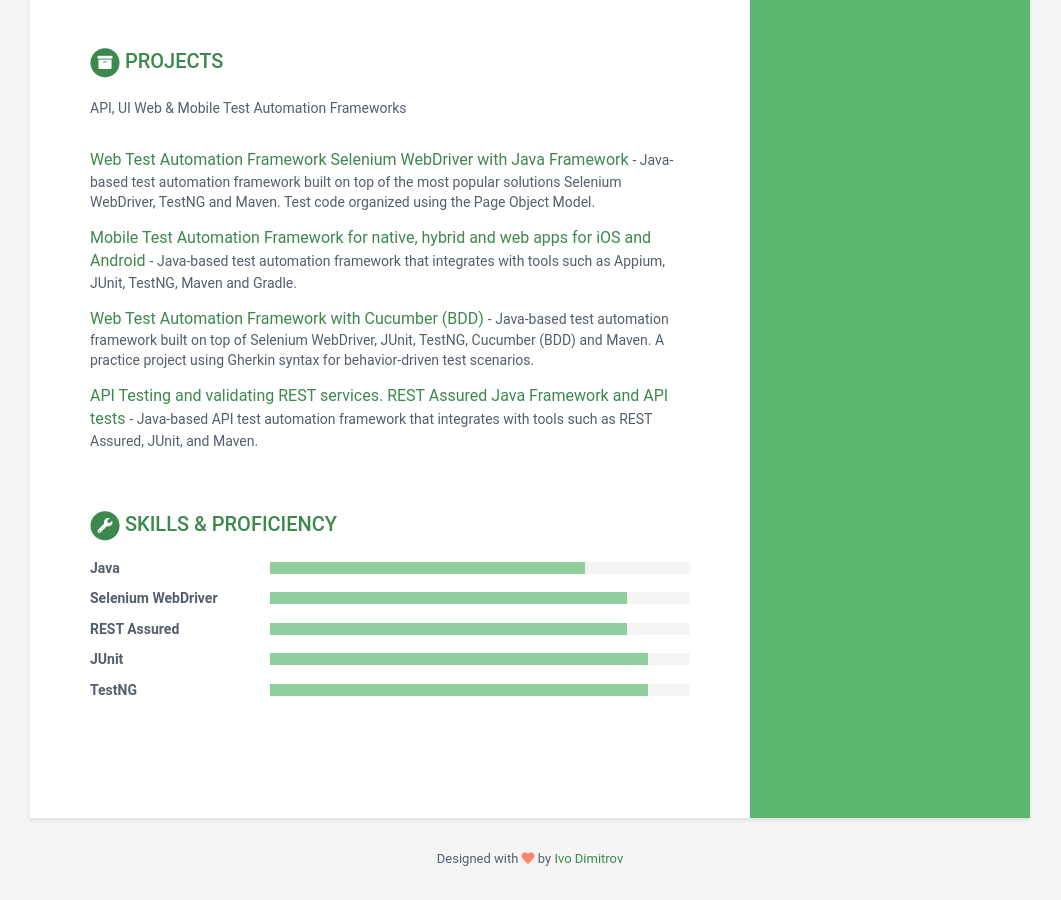
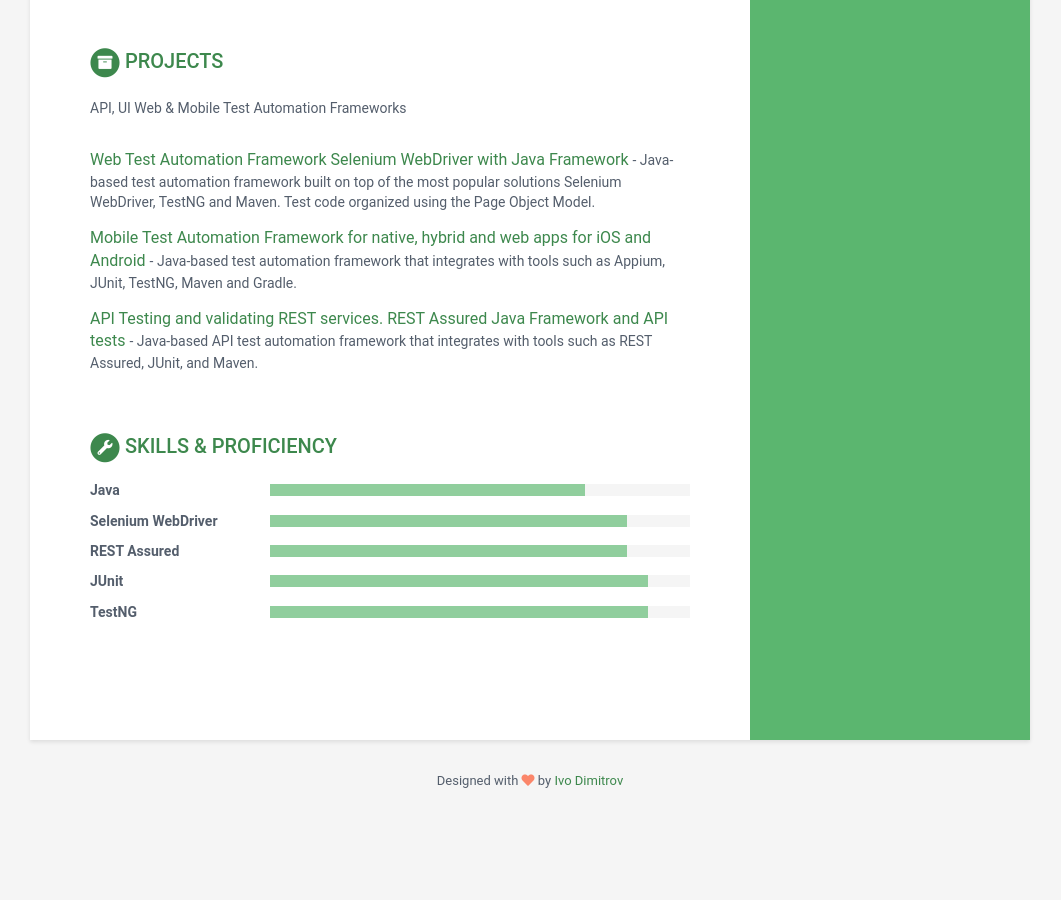
Before and after one commit to ivodimitrov/resume, a Jekyll site: the page built from index.html, in a window 1280 px wide and 900 px high, scrolled down 2260 px. Shown: the whole window, without its empty margins (110-1171 px from the left). Built offline with Jekyll 4.4.1, drawn with Linux system fonts in a browser that asks for light colours; after the commit the page ends 3082 px from its top, so only the background shows below that.

Commit message:
Remove Web Test Automation Framework entry
Removed entry for Web Test Automation Framework with Cucumber from data.yml.

```diff
--- a/_data/data.yml
+++ b/_data/data.yml
@@ -206,11 +206,6 @@ projects:
       tagline: "Java-based test automation framework that integrates with tools such as Appium, JUnit, TestNG,
           Maven and Gradle."
 
-    - title: Web Test Automation Framework with Cucumber (BDD)
-      link: "https://github.com/IvoDimitrov/selenium-webdriver-java-cucumber-practice"
-      tagline: "Java-based test automation framework built on top of Selenium WebDriver, JUnit, TestNG, Cucumber (BDD)
-      and Maven. A practice project using Gherkin syntax for behavior-driven test scenarios."
-
     - title: API Testing and validating REST services. REST Assured Java Framework and API tests
       link: "https://github.com/IvoDimitrov/rest-assured-java-framework"
       tagline: "Java-based API test automation framework that integrates with tools such as REST Assured, JUnit, and
```
